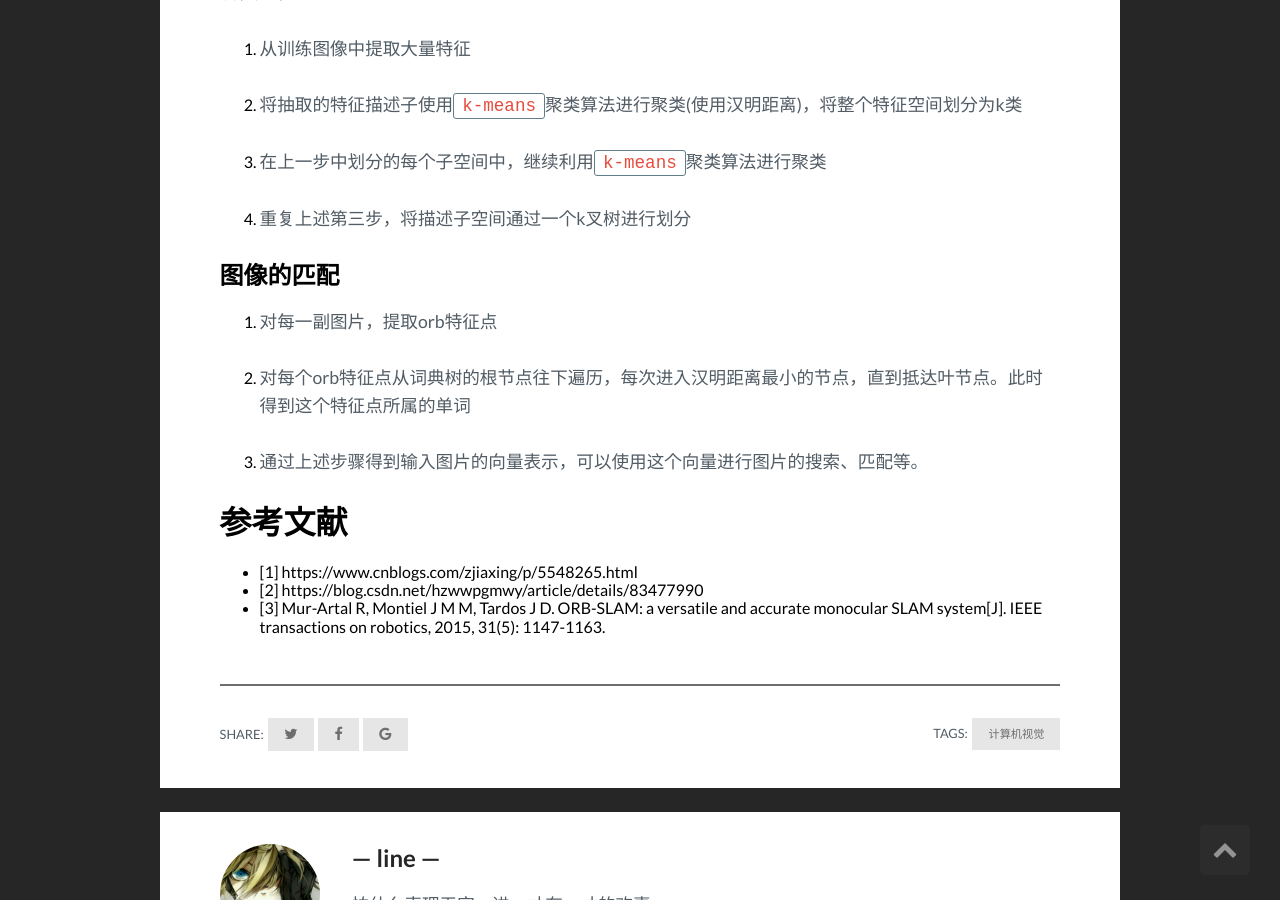
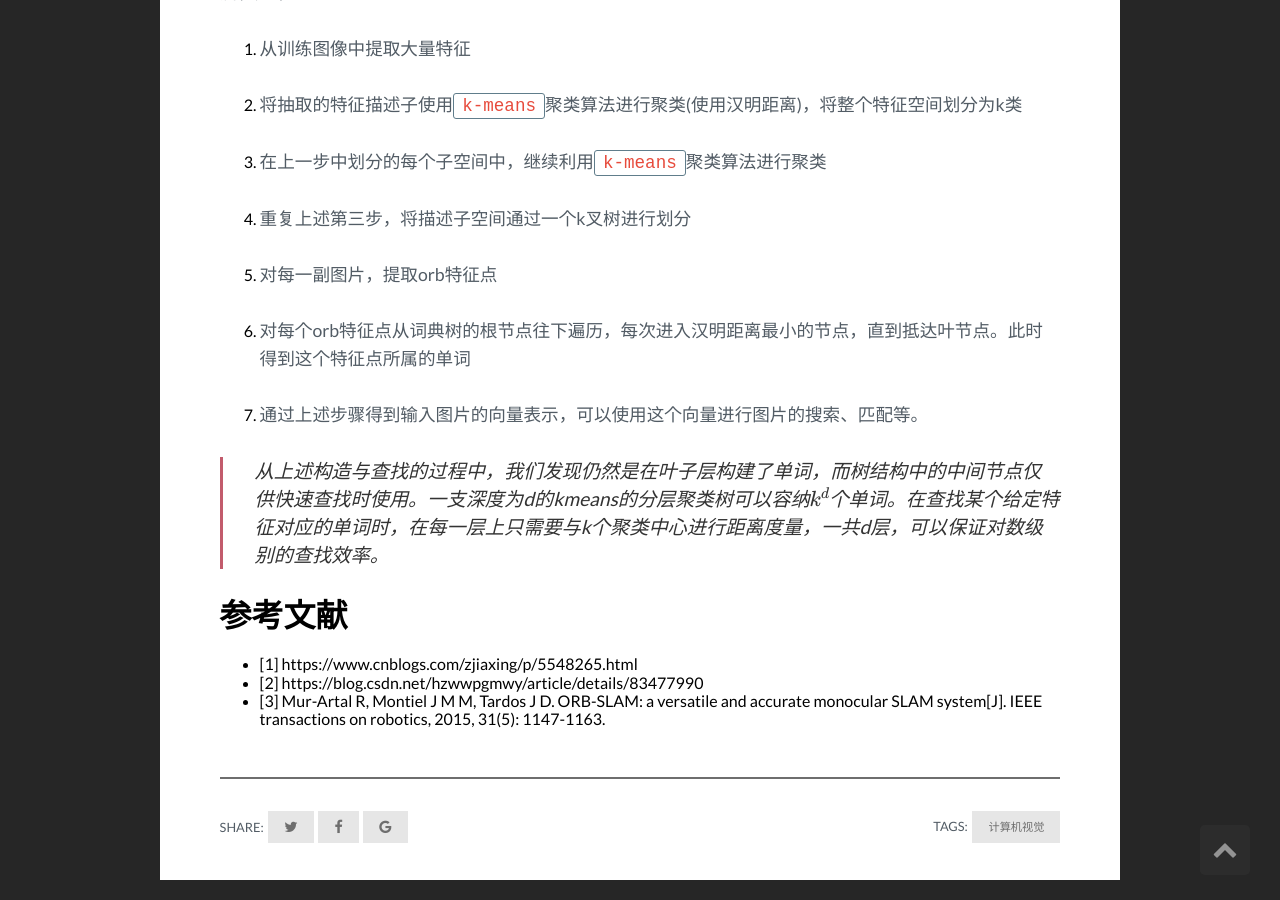
Before and after one commit to zwkcoding/xhy3054.github.io, a Jekyll site: the page built from _posts/2019-04-19-bow.markdown, in a window 1280 px wide and 900 px high, scrolled down 1693 px. Built offline with Jekyll 4.4.1, drawn with Linux system fonts in a browser that asks for light colours; formulas are drawn with MathJax 3.

Commit message:
make a supplement

```diff
--- a/_posts/2019-04-19-bow.markdown
+++ b/_posts/2019-04-19-bow.markdown
@@ -41,13 +41,13 @@ tag: [计算机视觉]
 
 4. 重复上述第三步，将描述子空间通过一个k叉树进行划分
 
-## 图像的匹配
 1. 对每一副图片，提取orb特征点
 
 2. 对每个orb特征点从词典树的根节点往下遍历，每次进入汉明距离最小的节点，直到抵达叶节点。此时得到这个特征点所属的单词
 
 3. 通过上述步骤得到输入图片的向量表示，可以使用这个向量进行图片的搜索、匹配等。
 
+> 从上述构造与查找的过程中，我们发现仍然是在叶子层构建了单词，而树结构中的中间节点仅供快速查找时使用。一支深度为d的kmeans的分层聚类树可以容纳$k^{d}$个单词。在查找某个给定特征对应的单词时，在每一层上只需要与k个聚类中心进行距离度量，一共d层，可以保证对数级别的查找效率。
 
 # 参考文献
 - [1] https://www.cnblogs.com/zjiaxing/p/5548265.html
--- a/_posts/2019-04-29-state-estimation-nonlinear-least-square.markdown
+++ b/_posts/2019-04-29-state-estimation-nonlinear-least-square.markdown
@@ -92,7 +92,9 @@ $$ e_{y, j, k} = z_{k, j} - h(x_{k}, y_{j})  $$
 $$ J(x) = \sum_{k}e^T_{v, k} R^{-1}_{k} e_{\upsilon, k} + \sum_{k} \sum_{j}e^T_{y,k,j} Q^{-1}_{k,j} e_{y,k,j} $$
 
 > 运动方程的对状态的最大似然估计转化成最小二乘的推导也是上述方式。
+
 ## 总结
+
 > 由上我们知道对于误差的最小二乘问题的求解最优值等价与状态的最大似然估计。
 
 误差函数由许多个误差的平方和组成，虽然总体的状态变量维数很高，但每个误差项都是简单的，仅与一脸个状态变量有关。如果使用李代数表示这个优化问题，则该问题是一个无约束的最小二乘问题。
```
Also changed, not shown: _posts/2019-05-07-bundle-adjustment-solve.markdown (+16 -1 lines), 4 other files.
